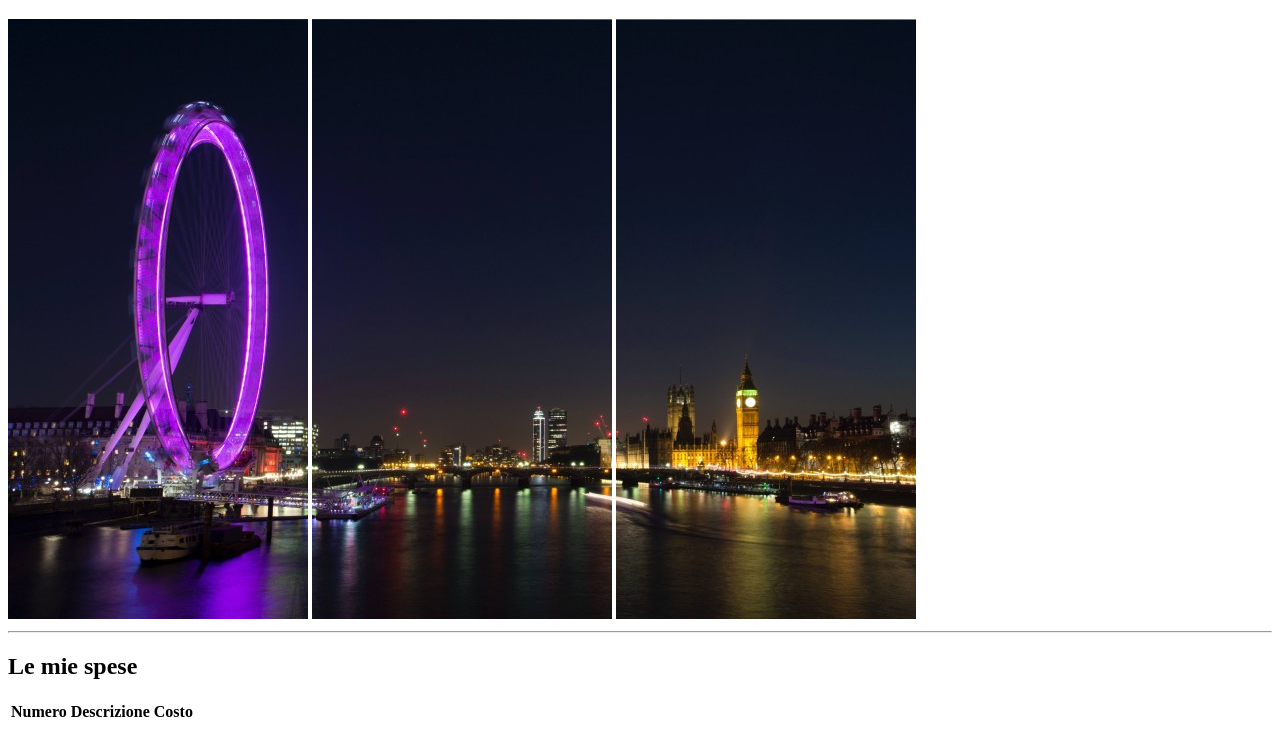
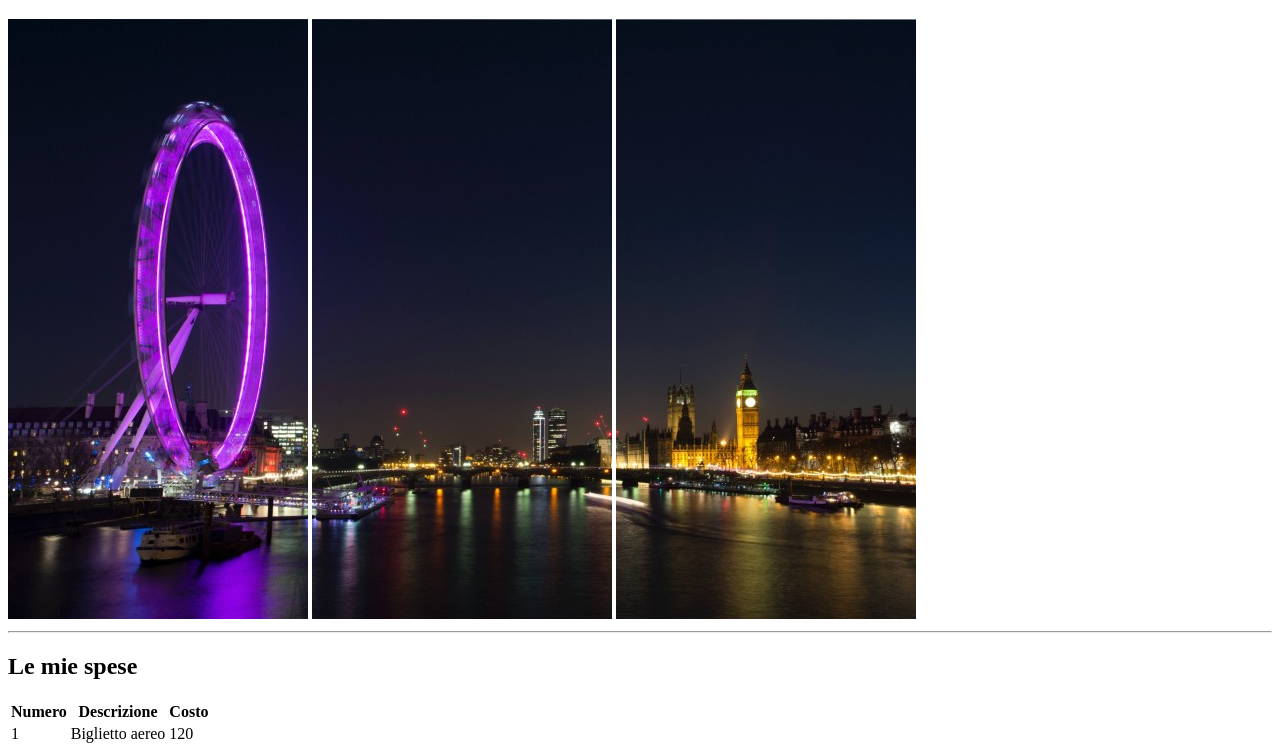
Before and after one commit to Ferlo94/html-london-trip, a plain HTML site: page index.html in a window 1280 px wide. Shown: the part 61-815 px from the top of the page. Drawn offline with Linux system fonts and the light colour scheme.

Commit message:
Sviluppo testa e corpo tabella sezione 1 del main

```diff
--- a/index.html
+++ b/index.html
@@ -22,10 +22,22 @@
                 <h2>Le mie spese</h2>
                 <!-- Tabella spese -->
                 <table>
-                    <th>Numero</th>
-                    <th>Descrizione</th>
-                    <th>Costo</th>
-
+                    <!-- Intestazione tabella -->
+                    <thead>
+                        <tr>
+                            <th>Numero</th>
+                            <th>Descrizione</th>
+                            <th>Costo</th>
+                        </tr>
+                    </thead>
+                    <!-- Corpo tabella -->
+                    <tbody>
+                        <tr>
+                            <td>1</td>
+                            <td>Biglietto aereo</td>
+                            <td>120</td>
+                        </tr>
+                    </tbody>
                 </table>
             </section>
         </main>
```
